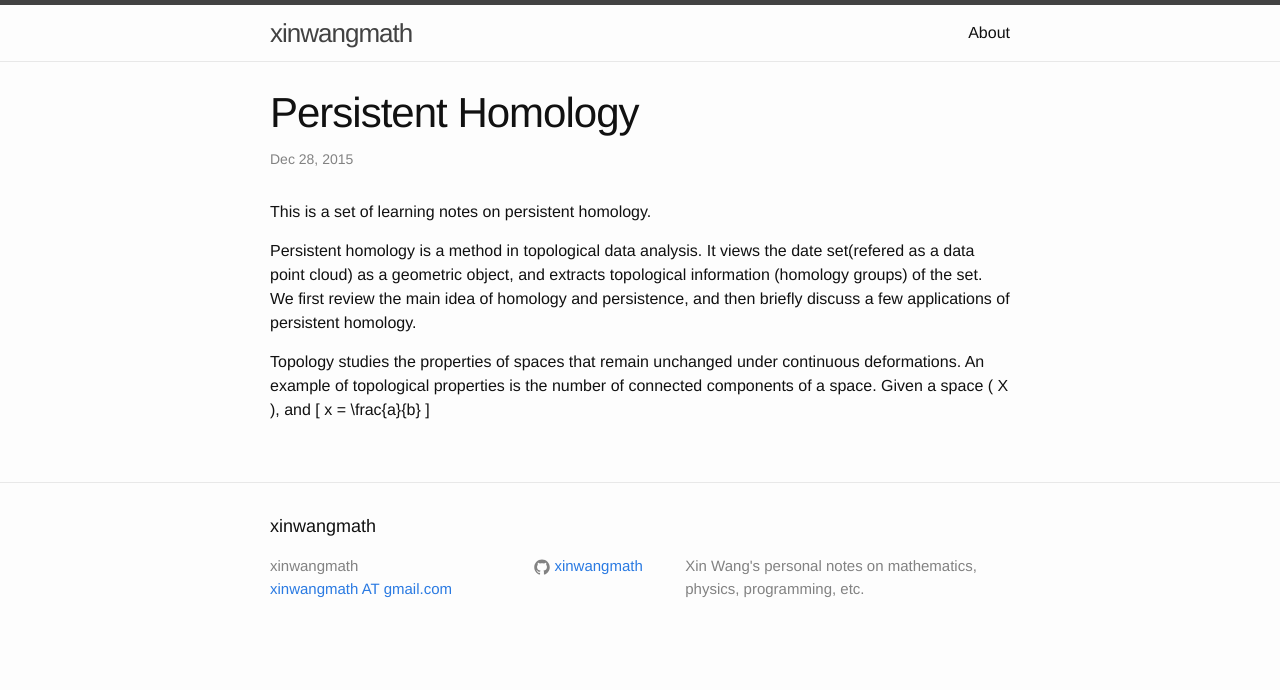
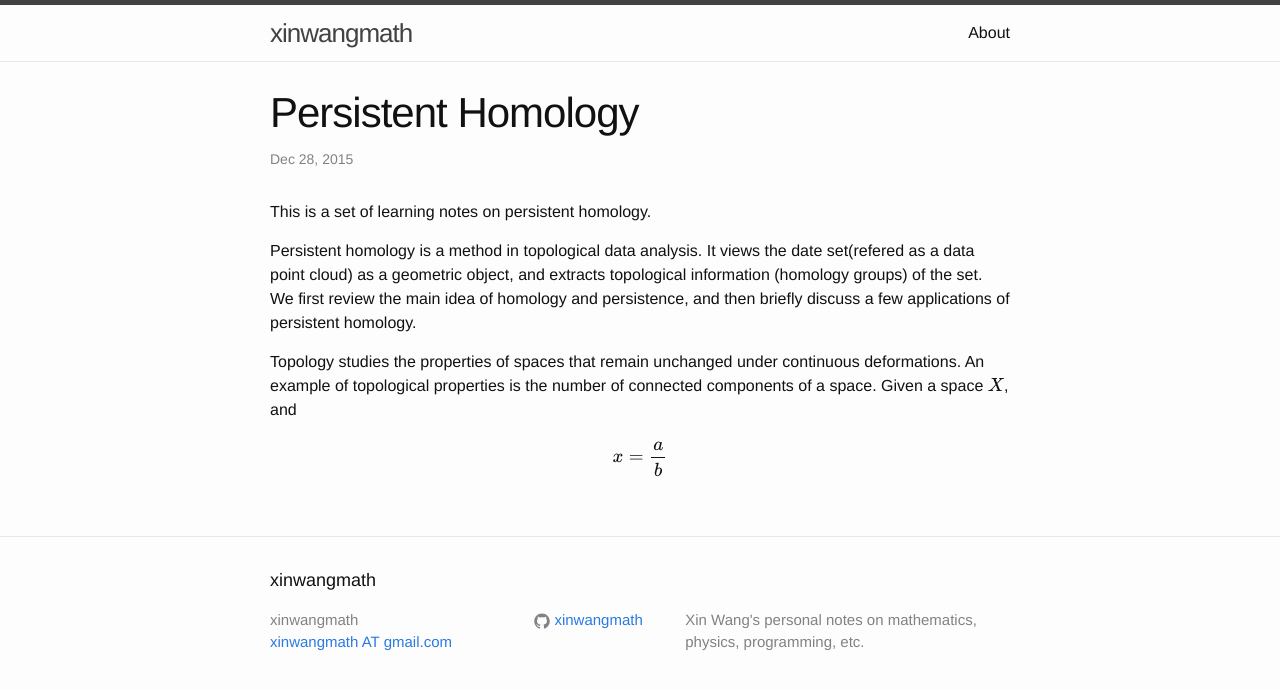
Before and after one commit to xinwangmath/xinwangmath.github.io, a Jekyll site: the page built from _posts/2015-12-28-persistent-homology.markdown, in a window 1280 px wide. Shown: the top 690 px of the page. Built offline with Jekyll 4.4.1, drawn with Linux system fonts in a browser that asks for light colours; formulas are drawn with MathJax 3.

Commit message:
math added 7

```diff
--- a/_posts/2015-12-28-persistent-homology.markdown
+++ b/_posts/2015-12-28-persistent-homology.markdown
@@ -7,7 +7,7 @@ This is a set of learning notes on persistent homology.
 
 Persistent homology is a method in topological data analysis. It views the date set(refered as a data point cloud) as a geometric object, and extracts topological information (homology groups) of the set. We first review the main idea of homology and persistence, and then briefly discuss a few applications of persistent homology.
 
-Topology studies the properties of spaces that remain unchanged under continuous deformations. An example of topological properties is the number of connected components of a space. Given a space \( X \), and
-\[
+Topology studies the properties of spaces that remain unchanged under continuous deformations. An example of topological properties is the number of connected components of a space. Given a space \\( X \\), and
+\\[
 x = \frac{a}{b}
-\]
+\\]
```
